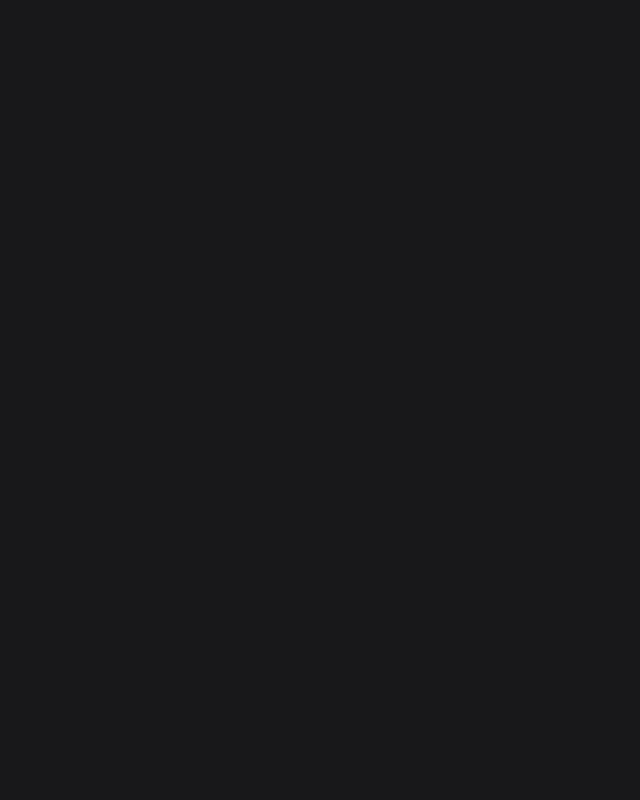
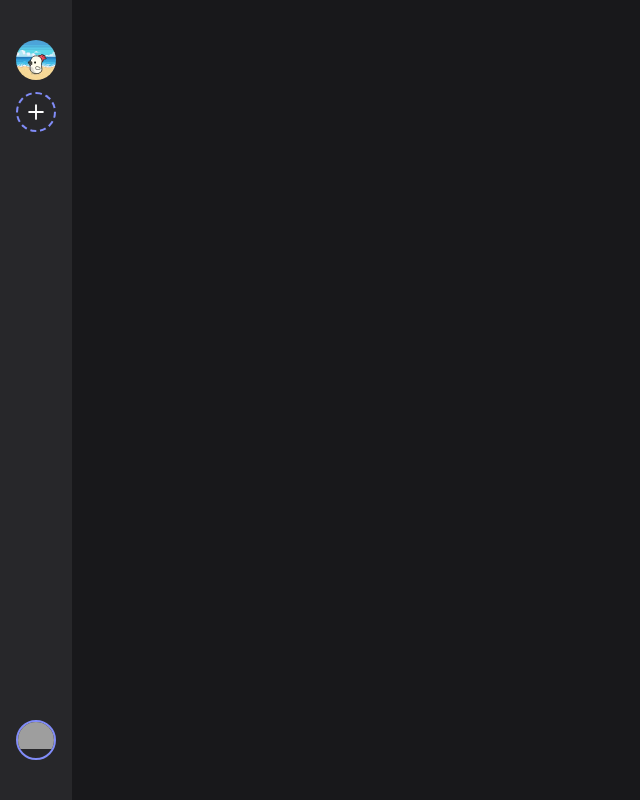
Before and after one commit to rom013/SpotDev, a React (Vite) app: page / in a window 1280 px wide. Shown: the whole page, without its empty margins (0-640 px from the left). Built offline with nearby package versions, Linux system fonts and the light colour scheme; grey boxes are pictures that could not be loaded; a web font is replaced by a local one.

Commit message:
feat: buttons menu lateral

```diff
--- a/src/components/buttons/button.jsx
+++ b/src/components/buttons/button.jsx
@@ -6,7 +6,9 @@
 * }} props Propriedades para o componente
 */
 
-export default function Button({ type, nameButton, disabled = false }) {
+import { Plus } from "@phosphor-icons/react"
+
+export function Button({ type, nameButton, disabled = false }) {
     return (
         <button
             className="bg-sky-400 hover:bg-sky-500 disabled:opacity-70 p-3 text-center rounded-lg text-black font-baiJamjuree font-bold text-base w-full"
@@ -17,3 +19,39 @@ export default function Button({ type, nameButton, disabled = false }) {
         </button>
     )
 }
+
+export function ButtonNavigateForum({ logoForum }) {
+    return (
+        <button
+            type="button"
+            className="h-10 w-10 rounded-full overflow-hidden"
+        >
+            <img
+                src={logoForum}
+                alt=""
+                className="w-full h-full object-cover"
+            />
+        </button>
+    )
+}
+
+export function ButtonAddNewForum({ logoForum }) {
+    return (
+        <button
+            type="button"
+            className="h-10 w-10 rounded-full border-2 border-dashed border-indigo-400 flex justify-center items-center"
+        >
+            <Plus size={20} weight="bold" color="#fff"/>
+        </button>
+    )
+}
+
+export function ButtonProfile({ username }){
+    return(
+        <div
+            className="h-10 w-10 overflow-hidden rounded-full border-2 border-indigo-400"
+        >
+            <img src={`https://github.com/${username}.png`} alt={username} />
+        </div>
+    )
+}
--- /dev/null
+++ b/src/components/menu/menuForum.jsx
@@ -0,0 +1,24 @@
+import LogoForum from "../../assets/img/logoForum.png"
+import { ButtonAddNewForum, ButtonNavigateForum, ButtonProfile } from "../buttons/button"
+
+export default function MenuForum() {
+    return (
+        <article
+            className="py-10 px-4 bg-zinc-800 h-screen flex flex-col justify-between"
+        >
+            <div
+                className="flex flex-col gap-3"
+            >
+                <ButtonNavigateForum
+                    logoForum={LogoForum}
+                />
+
+                <ButtonAddNewForum/>
+            </div>
+
+            <ButtonProfile
+                username={"rom013"}
+            />
+        </article>
+    )
+}
--- a/src/pages/home.jsx
+++ b/src/pages/home.jsx
@@ -1,9 +1,11 @@
+import MenuForum from "../components/menu/menuForum";
+
 export default function Home(){
     return(
         <main
-            className="min-h-screen bg-zinc-900 flex items-center justify-center"
+            className="min-h-screen bg-zinc-900 flex"
         >
-
+            <MenuForum/>
         </main>
     )
 }
--- a/src/pages/login.jsx
+++ b/src/pages/login.jsx
@@ -1,7 +1,7 @@
 import { GithubLogo } from "@phosphor-icons/react"
 import Logo from "../assets/img/logo.svg"
 import TextBoxLogin from "../components/textBox/textBoxLogin"
-import Button from "../components/buttons/button"
+import { Button } from "../components/buttons/button"
 import ImageBackground from "../components/imageBackground"
 
 export default function Login(){
```
Also changed, not shown: src/assets/img/logoForum.png (added).
